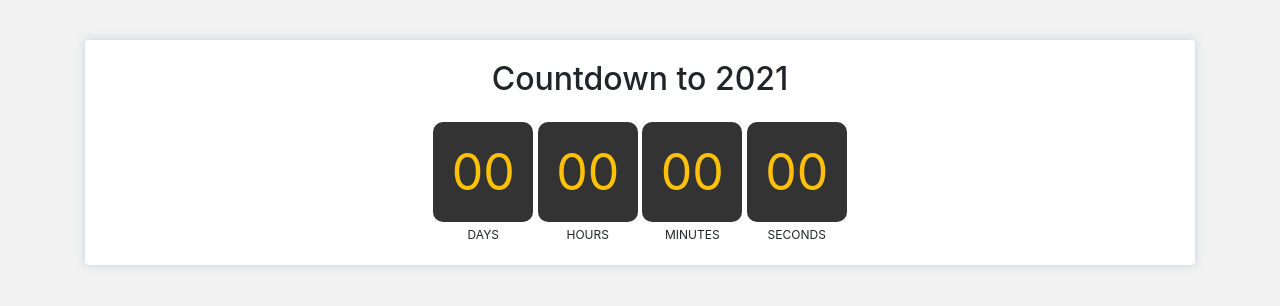
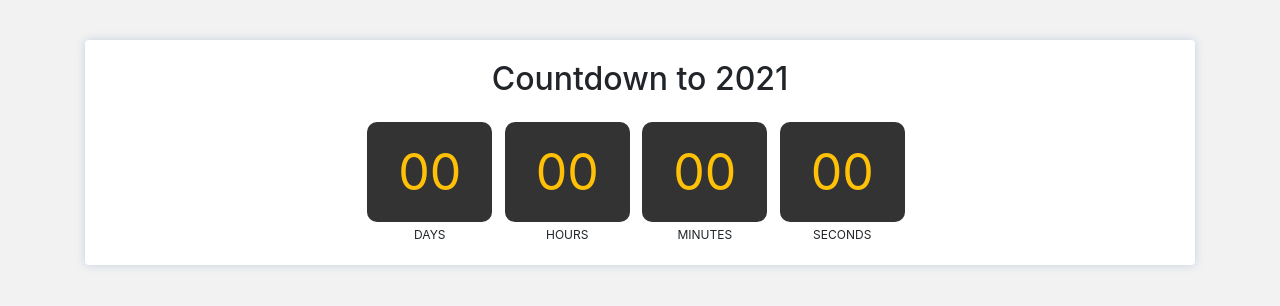
Before and after one commit to sravary/countdown, a plain HTML site: page index.html in a window 1280 px wide. Drawn offline with nearby package versions, Linux system fonts and the light colour scheme.

Commit message:
modified css

```diff
--- a/style.css
+++ b/style.css
@@ -11,10 +11,11 @@ body {
 
 .clock-section {
   display: inline-block;
+  padding-right: 8px;
 }
 
 .clock-section .value {
-  width: 100px;
+  width: 125px;
   height: 100px;
   line-height: 100px;
   background-color: #333;
```
